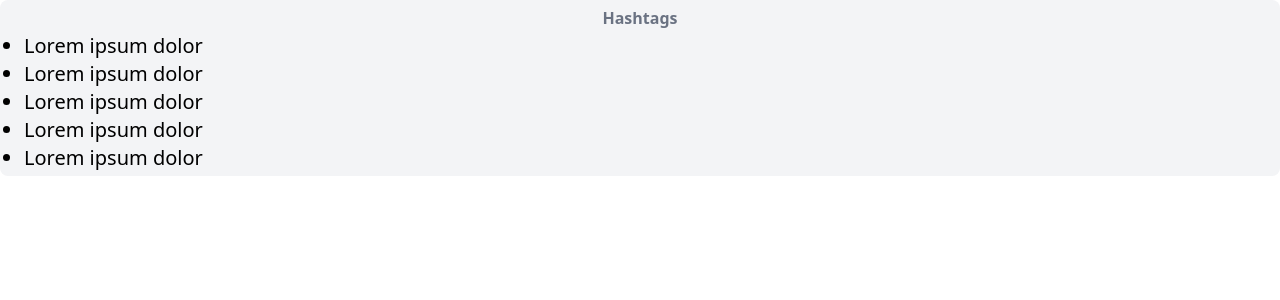
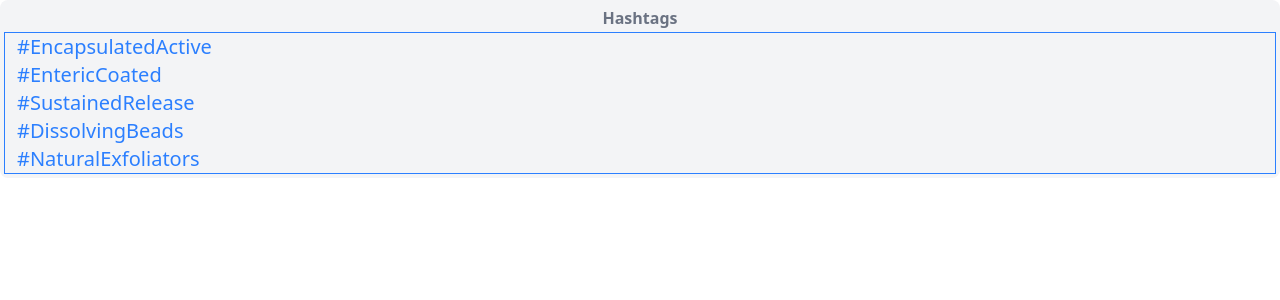
Before and after one commit to Amarjit-Gupta/next-js-dashboard, a Next.js app: page /HashTag in a window 1280 px wide. Shown: the top 300 px of the page. Built offline with nearby package versions, Linux system fonts and the light colour scheme.

Commit message:
first-commit

```diff
--- a/app/HashTag/page.jsx
+++ b/app/HashTag/page.jsx
@@ -2,7 +2,7 @@ const HashTag = () => {
     return (
         <div className="flex-1 p-1 bg-gray-100 rounded-lg">
             <h3 className="font-semibold text-gray-500 py-0.5 text-center">Hashtags</h3>
-            <ul className="list-disc pl-5 text-xs lg:text-xl">
+            {/* <ul className="list-disc pl-5 text-xs lg:text-xl">
                 <li>Lorem ipsum dolor</li>
                 <li>Lorem ipsum dolor</li>
                 <li>
@@ -10,7 +10,14 @@ const HashTag = () => {
                 </li>
                 <li>Lorem ipsum dolor</li>
                 <li>Lorem ipsum dolor</li>
-            </ul>
+            </ul> */}
+            <div className="border text-xs lg:text-xl pl-3 text-blue-500">
+                <p>#EncapsulatedActive</p>
+                <p>#EntericCoated</p>
+                <p>#SustainedRelease</p>
+                <p>#DissolvingBeads</p>
+                <p>#NaturalExfoliators</p>
+            </div>
         </div>
     );
 };
```
